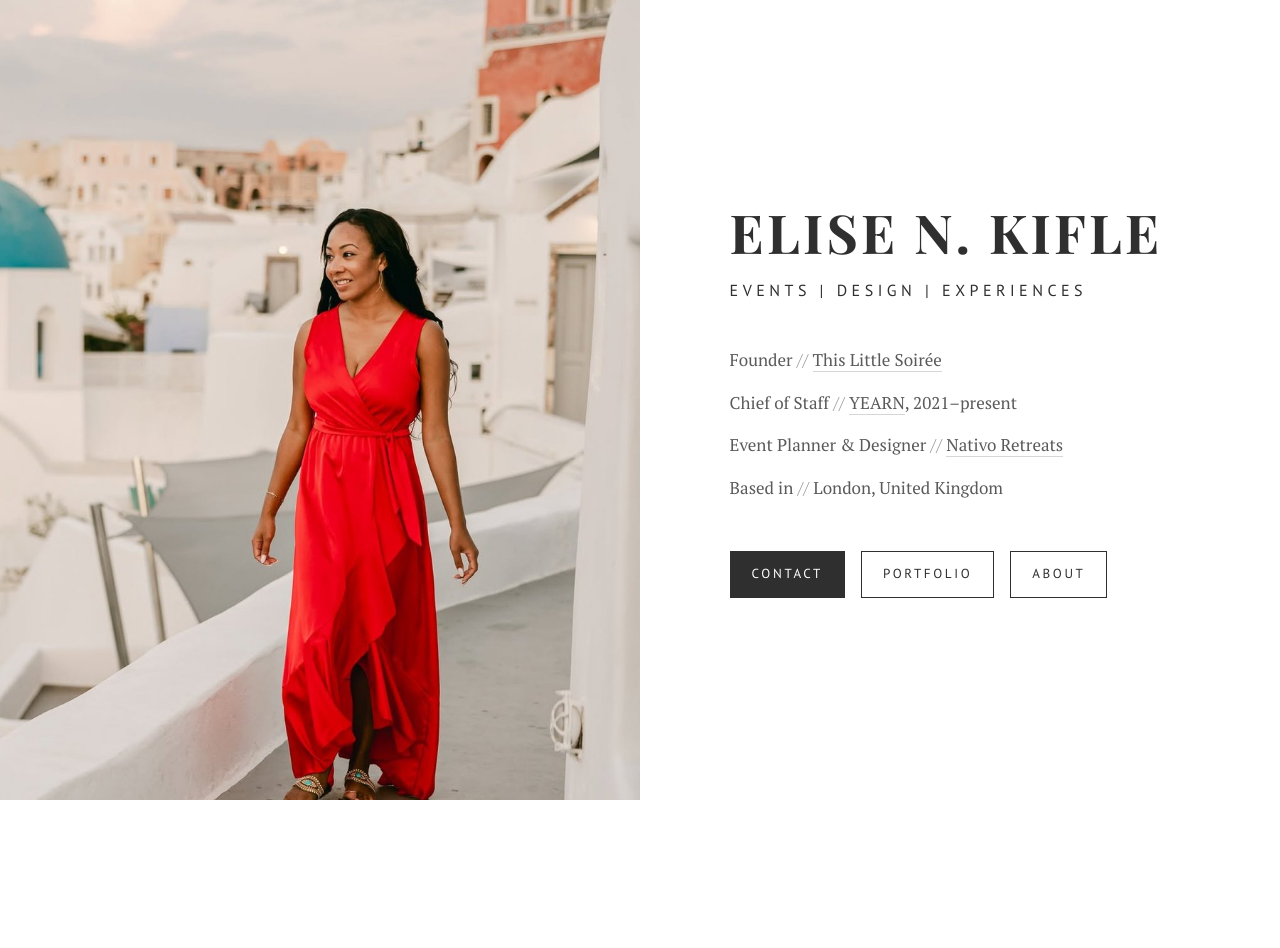
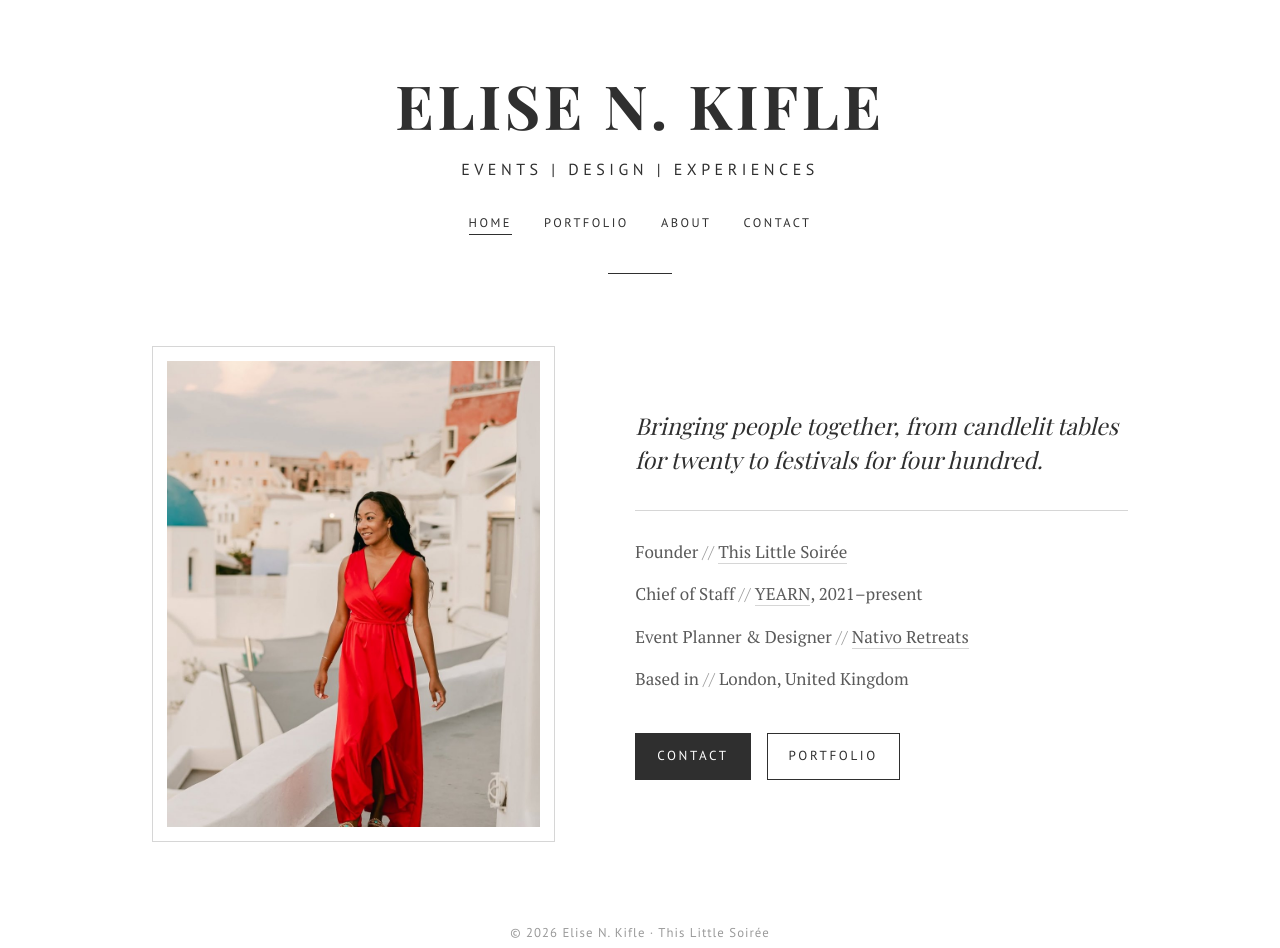
Before and after one commit to elisekifle/thislittlesoiree, a plain HTML site: page preview/index.html in a window 1280 px wide. Before the commit the page ends 800 px from the top, so only its background shows below. Drawn offline with nearby package versions, Linux system fonts and the light colour scheme; a web font is replaced by a local one.

Commit message:
Editorial homepage preview

```diff
--- a/preview/index.html
+++ b/preview/index.html
@@ -13,15 +13,30 @@
 <link rel="preconnect" href="https://fonts.googleapis.com">
 <link rel="preconnect" href="https://fonts.gstatic.com" crossorigin>
 <link href="https://fonts.googleapis.com/css2?family=Playfair+Display:ital,wght@0,400;0,700;1,400&family=PT+Sans&family=PT+Serif:ital@0;1&display=swap" rel="stylesheet">
-<link rel="stylesheet" href="/css/classic.css?v=1">
+<link rel="stylesheet" href="/css/classic.css?v=2">
 </head>
 <body class="home">
-<main class="split">
-  <div class="split-photo"><img src="/images/elise.jpg" alt="Elise in a red dress walking along a whitewashed terrace in Santorini, with blue-domed churches behind her"></div>
-  <div class="split-content">
+<main class="editorial">
+  <header class="masthead">
+    <h1 class="name">Elise N. Kifle</h1>
+    <p class="tagline">Events | Design | Experiences</p>
+    <nav class="mast-nav" aria-label="Main">
+      <a href="./" aria-current="page">Home</a>
+      <a href="portfolio/">Portfolio</a>
+      <a href="about/">About</a>
+      <a href="mailto:elise.kifle@gmail.com?subject=Hello%20from%20your%20website">Contact</a>
+    </nav>
+    <hr class="rule">
+  </header>
+
+  <section class="feature">
     <div>
-      <h1 class="name">Elise N. Kifle</h1>
-      <p class="tagline">Events | Design | Experiences</p>
+      <figure class="frame" style="margin:0">
+        <img src="/images/elise.jpg" alt="Elise in a red dress on a whitewashed terrace in Santorini">
+      </figure>
+    </div>
+    <div>
+      <p class="intro">Bringing people together, from candlelit tables for twenty to festivals for four hundred.</p>
       <ul class="roles">
         <li>Founder <span class="sep">//</span> <a href="about/">This Little Soirée</a></li>
         <li>Chief of Staff <span class="sep">//</span> <a href="portfolio/#festivals">YEARN</a>, 2021–present</li>
@@ -31,10 +46,11 @@
       <div class="actions">
         <a class="btn" href="mailto:elise.kifle@gmail.com?subject=Hello%20from%20your%20website">Contact</a>
         <a class="btn btn-outline" href="portfolio/">Portfolio</a>
-        <a class="btn btn-outline" href="about/">About</a>
       </div>
     </div>
-  </div>
+  </section>
+
+  <p class="foot colophon">&copy; 2026 Elise N. Kifle · This Little Soirée</p>
 </main>
 </body>
 </html>
```
